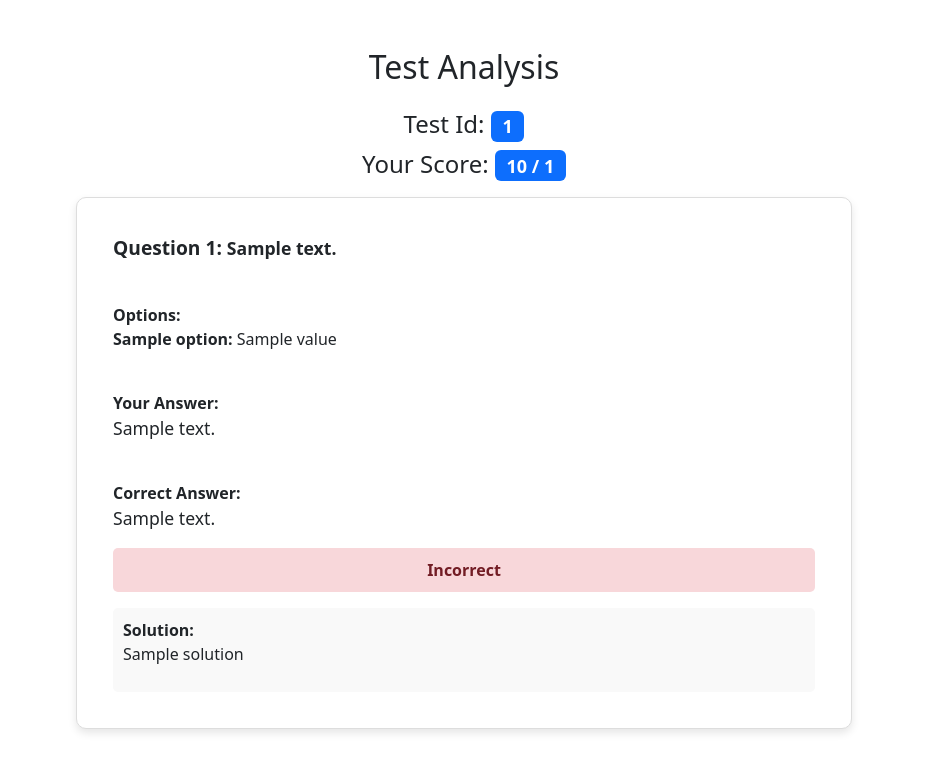
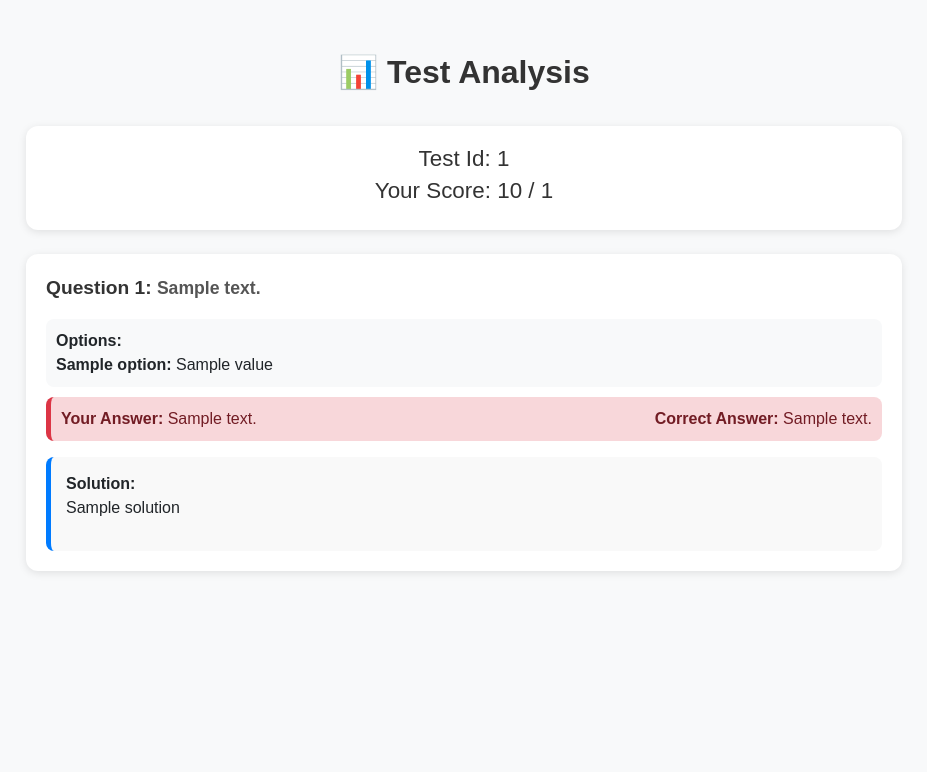
Before and after one commit to HarshithaR-75/IITM_Question_Bot, a Flask app: template app/templates/test_analysis.html in a window 1280 px wide. Shown: the top 772 px of the page, without its empty margins (176-1103 px from the left). Run offline with Flask 3, Linux system fonts and the light colour scheme; the template is opened without the code that fills it: most values are stand-ins (such as "Sample title", 1, 10 or a date in 2020).

Commit message:
student dashboard ui updated

```diff
--- a/app/templates/test_analysis.html
+++ b/app/templates/test_analysis.html
@@ -4,76 +4,114 @@
     <meta charset="UTF-8">
     <meta name="viewport" content="width=device-width, initial-scale=1.0">
     <title>Test Analysis</title>
-    <link href="https://cdn.jsdelivr.net/npm/bootstrap@5.3.0-alpha1/dist/css/bootstrap.min.css" rel="stylesheet" integrity="sha384-KyZXEJ6OeRRYU5fJX+13A7F1L9VSTWVx+oL8wCmnW4hX/U4In7bDW7V6+ZslDqZk" crossorigin="anonymous">
+    <link href="https://cdn.jsdelivr.net/npm/bootstrap@5.3.0/dist/css/bootstrap.min.css" rel="stylesheet">
     <style>
-        .card {
+        body {
+            background-color: #f8f9fa;
+            font-family: 'Poppins', sans-serif;
+        }
+        .container {
+            max-width: 900px;
+            margin: 0 auto;
+        }
+        /* Header Styling */
+        .analysis-header {
+            text-align: center;
+            font-size: 2rem;
+            font-weight: bold;
+            color: #333;
+            margin-bottom: 30px;
+        }
+        /* Score Section */
+        .score-box {
+            background: white;
+            color: #333;
+            padding: 20px;
+            border-radius: 12px;
+            text-align: center;
+            box-shadow: 0 2px 8px rgba(0, 0, 0, 0.1);
+        }
+        .score-box h4 {
+            margin-bottom: 5px;
+            font-size: 1.4rem;
+        }
+        /* Question Card */
+        .question-card {
+            background: white;
+            padding: 20px;
+            border-radius: 12px;
+            box-shadow: 0 2px 8px rgba(0, 0, 0, 0.1);
+            transition: transform 0.2s ease-in-out;
             margin-bottom: 20px;
         }
-        .question-card {
-            padding: 20px;
-            border: 1px solid #ddd;
-            border-radius: 10px;
-            box-shadow: 0 4px 8px rgba(0, 0, 0, 0.1);
+        .question-card:hover {
+            transform: translateY(-3px);
         }
         .question-header {
             font-weight: bold;
             font-size: 1.2rem;
+            color: #333;
         }
         .question-text {
             font-size: 1.1rem;
+            margin-top: 8px;
+            color: #555;
+        }
+        .options {
+            background-color: #f8f9fa;
+            padding: 10px;
+            border-radius: 8px;
             margin-top: 10px;
         }
-        .solution {
-            background-color: #f9f9f9;
+        /* Answer Section */
+        .answer-section {
+            display: flex;
+            justify-content: space-between;
+            align-items: center;
             padding: 10px;
-            border-radius: 5px;
-            margin-top: 15px;
-        }
-        .response {
-            font-size: 1.1rem;
+            border-radius: 8px;
+            margin-top: 10px;
             font-weight: 500;
-        }
-        .result-box {
-            padding: 10px;
-            font-weight: bold;
-            border-radius: 5px;
-            margin-top: 15px;
-            text-align: center;
         }
         .correct {
             background-color: #d4edda;
             color: #155724;
+            border-left: 5px solid #28a745;
         }
         .incorrect {
             background-color: #f8d7da;
             color: #721c24;
+            border-left: 5px solid #dc3545;
         }
-        .container {
-            max-width: 800px;
-            margin: 0 auto;
+        /* Solution Box */
+        .solution {
+            background-color: #f9f9f9;
+            padding: 15px;
+            border-radius: 8px;
+            border-left: 5px solid #007bff;
+            margin-top: 15px;
         }
     </style>
 </head>
 <body>
     <div class="container mt-5">
-        <h2 class="mb-4 text-center">Test Analysis</h2>
+        <div class="analysis-header">📊 Test Analysis</div>
 
-          <!-- Display Score -->
-          <div class="text-center my-3">
-            <h4>Test Id: <span class="badge bg-primary">{{ submission.test_id }}</span></h4>
-            <h4>Your Score: <span class="badge bg-primary">{{ submission.score }} / {{ submission.total_questions }}</span></h4>
+        <!-- Score Section -->
+        <div class="score-box mb-4">
+            <h4>Test Id: <span>{{ submission.test_id }}</span></h4>
+            <h4>Your Score: <span>{{ submission.score }} / {{ submission.total_questions }}</span></h4>
         </div>
 
         {% for response in responses %}
-            <div class="card question-card">
-                <div class="card-body">
+            <div class="question-card">
                 <div class="question-header">
                     Question {{ loop.index }}:
                     <span class="question-text">{{ question_dict[response['question_id']|int]['question_text'] }}</span>
                 </div>
 
-                  <br>
-                  <div class="mt-3">
+                <!-- Options -->
+                <div class="options mt-3">
                     <strong>Options:</strong>
                     <div>
                         {% for option, option_text in question_dict[response['question_id']|int]['options'].items() %}
@@ -82,29 +120,13 @@
                     </div>
                 </div>
 
-<br>
-
-                    <div class="mt-3">
-                        <strong>Your Answer:</strong>
-                        <div class="response">
-                            {{ response['answer'] }}
-                        </div>
-                    </div>
-<br>
-                    <div class="mt-3">
-                        <strong>Correct Answer:</strong>
-                        <div class="response">
-                            {{ question_dict[response['question_id']|int]['correct_answer'] }}
-                        </div>
+                <!-- User Answer & Correct Answer in Same Line -->
+                <div class="answer-section {{ 'correct' if response['answer'] == question_dict[response['question_id']|int]['correct_answer'] else 'incorrect' }}">
+                    <span><strong>Your Answer:</strong> {{ response['answer'] }}</span>
+                    <span><strong>Correct Answer:</strong> {{ question_dict[response['question_id']|int]['correct_answer'] }}</span>
                 </div>
 
-                    <!-- Display Correct or Incorrect -->
-                    <div class="mt-3">
-                        <div class="result-box {{ 'correct' if response['answer'] == question_dict[response['question_id']|int]['correct_answer'] else 'incorrect' }}">
-                            {{ 'Correct' if response['answer'] == question_dict[response['question_id']|int]['correct_answer'] else 'Incorrect' }}
-                        </div>
-                    </div>
-
+                <!-- Solution -->
                 <div class="mt-3">
                     <div class="solution">
                         <strong>Solution:</strong>
@@ -112,10 +134,9 @@
                     </div>
                 </div>
             </div>
-            </div>
         {% endfor %}
     </div>
 
-    <script src="https://cdn.jsdelivr.net/npm/bootstrap@5.3.0-alpha1/dist/js/bootstrap.bundle.min.js" integrity="sha384-oBqDVmMz4fnFO9gybgy6E5nYb0cByzYj7I8l0dZ6WqkRhn8fzzp7PrR1PBwpb9bE" crossorigin="anonymous"></script>
+    <script src="https://cdn.jsdelivr.net/npm/bootstrap@5.3.0/dist/js/bootstrap.bundle.min.js"></script>
 </body>
 </html>
```
Lines whose indentation alone changed are shown as unchanged.
